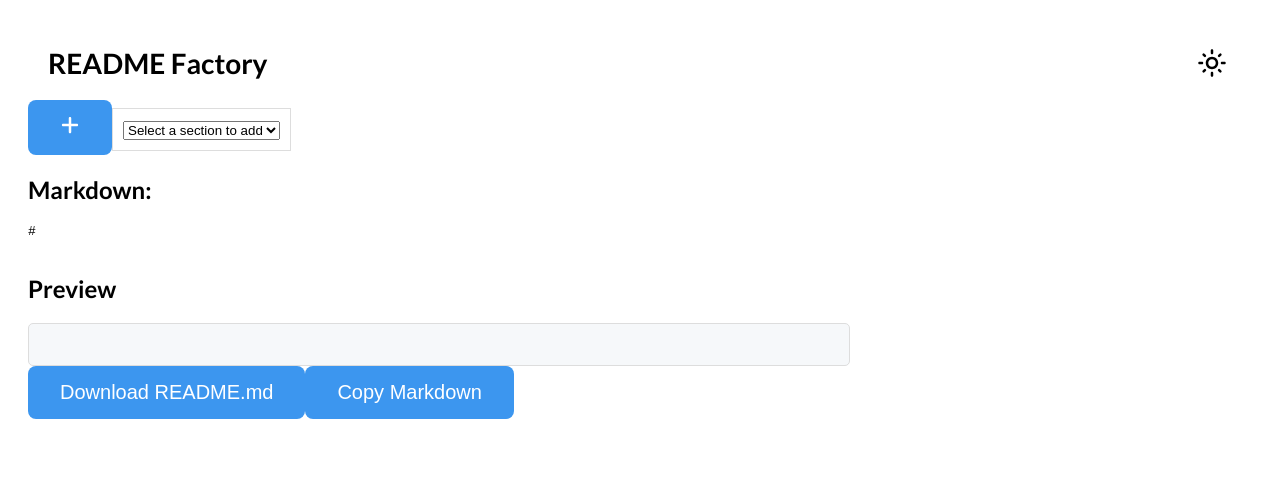
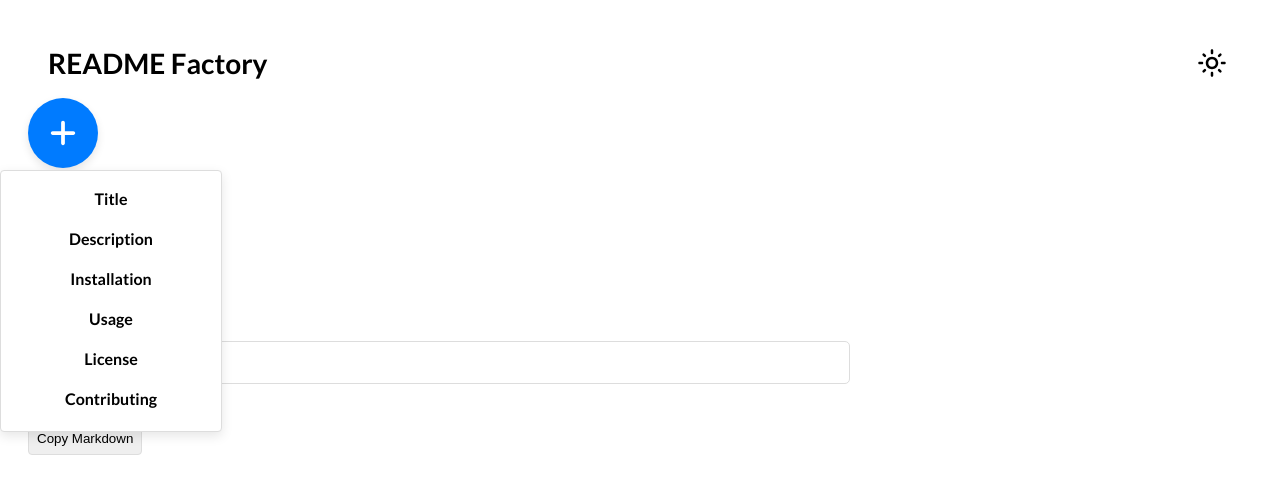
Before and after one commit to nadolf/readme-factory, a React (Vite) app: page /generator in a window 1280 px wide. Both pictures are taken after a click on the button 70 px from the left and 125 px from the top of the page. Shown: the top 494 px of the page. Built offline with nearby package versions, Linux system fonts and the light colour scheme.

Commit message:
Dropdown Button

```diff
--- a/package.json
+++ b/package.json
@@ -10,6 +10,7 @@
     "preview": "vite preview"
   },
   "dependencies": {
+    "classnames": "^2.5.1",
     "marked": "^15.0.6",
     "react": "^18.3.1",
     "react-beautiful-dnd": "^13.1.1",
--- a/src/pages/ReadmeGenerator.jsx
+++ b/src/pages/ReadmeGenerator.jsx
@@ -1,9 +1,9 @@
 import React, { useState } from "react";
+import "../styles/ReadmeGenerator.css";
 import ReactMarkdown from "react-markdown";
 import {
   FaPlus,
   FaTrash,
-  FaXmark,
   FaAngleDown,
   FaAngleUp,
 } from "react-icons/fa6";
@@ -113,37 +113,6 @@ export default function ReadmeGenerator() {
     return markdown;
   };
 
-  // Generate non-markdown preview
-  const generatePreview = () => {
-    let preview = `# ${
-      sections.find((section) => section.type === "title")?.content || ""
-    }\n\n`;
-
-    sections.forEach((section) => {
-      switch (section.type) {
-        case "description":
-          preview += `## Description\n${section.content}\n\n`;
-          break;
-        case "installation":
-          preview += `## Installation\n${section.content}\n\n`;
-          break;
-        case "usage":
-          preview += `## Usage\n${section.content}\n\n`;
-          break;
-        case "license":
-          preview += `## License\n${section.content}\n\n`;
-          break;
-        case "contributing":
-          preview += `## Contributing\n${section.content}\n\n`;
-          break;
-        default:
-          break;
-      }
-    });
-
-    return preview;
-  };
-
   // Handle markdown download
   const downloadMarkdown = () => {
     const markdown = generateMarkdown();
@@ -166,35 +135,29 @@ export default function ReadmeGenerator() {
     <div style={{ padding: "20px" }}>
       <GeneratorNav />
       <div>
-        <button onClick={() => setIsDropdownVisible(!isDropdownVisible)}>
-          <FaPlus />
+        <button
+          className="add-button"
+          onClick={() => setIsDropdownVisible(!isDropdownVisible)}
+        >
+          <FaPlus size={30} />
         </button>
-        {isDropdownVisible && (
+
         <div
-            style={{
-              marginTop: "10px",
-              padding: "10px",
-              border: "1px solid #ddd",
-              display: "inline-block",
-            }}
+          className={`dropdown ${isDropdownVisible ? "show" : ""}`}
+          style={{ marginTop: "10px", padding: "10px", display: "inline-block"}}
         >
-            <select
-              onChange={(e) => addSection(e.target.value)}
-              defaultValue=""
-            >
-              <option value="" disabled>
-                Select a section to add
-              </option>
           {availableSections
             .filter((section) => !sections.find((s) => s.type === section))
             .map((section) => (
-                  <option key={section} value={section}>
+              <div
+                key={section}
+                onClick={() => addSection(section)}
+                className="dropdown-options"
+              >
                 {section.charAt(0).toUpperCase() + section.slice(1)}
-                  </option>
+              </div>
             ))}
-            </select>
         </div>
-        )}
       </div>
 
       {sections.map((section, index) => (
@@ -204,6 +167,7 @@ export default function ReadmeGenerator() {
             margin: "10px 0",
             border: "1px solid #ddd",
             padding: "10px",
+            position: "relative",
           }}
         >
           <label>
@@ -234,6 +198,7 @@ export default function ReadmeGenerator() {
           </div>
         </div>
       ))}
+
       <div>
         <h2>Markdown:</h2>
         <pre>{generateMarkdown()}</pre>
@@ -241,20 +206,11 @@ export default function ReadmeGenerator() {
 
       <div>
         <h2>Preview</h2>
-        <div
-          style={{
-            padding: "10px",
-            border: "1px solid #ddd",
-            whiteSpace: "pre-wrap",
-            backgroundColor: "#f6f8fa",
-            borderRadius: "5px",
-            wordBreak: "break-word",
-            maxWidth: "800px",
-          }}
-        >
+        <div className="preview-area">
           <ReactMarkdown>{generateMarkdown()}</ReactMarkdown>
         </div>
       </div>
+
       <div>
         <button onClick={downloadMarkdown}>Download README.md</button>
         <button onClick={copyToClipboard}>Copy Markdown</button>
--- a/src/styles/Index.css
+++ b/src/styles/Index.css
@@ -3,12 +3,3 @@ body {
   font-weight: 300;
   font-style: normal;
 }
-
-button {
-  background-color: rgb(60, 150, 239);
-  color: white;
-  border: none;
-  font-size: 20px;
-  padding: 15px 32px;
-  border-radius: 8px;
-}
--- /dev/null
+++ b/src/styles/ReadmeGenerator.css
@@ -0,0 +1,85 @@
+.add-button {
+  border-radius: 50%;
+  padding: 20px;
+  display: inline-flex;
+  align-items: center;
+  justify-content: center;
+  background-color: #007bff;
+  color: white;
+  border: none;
+  cursor: pointer;
+  box-shadow: 0px 4px 8px rgba(0, 0, 0, 0.1);
+  transition: background-color 0.3s ease, transform 0.2s ease;
+}
+
+.add-button:hover {
+  background-color: #007bff;
+  opacity: 0.8;
+  transition: 0.3s;
+}
+
+.add-button:focus {
+  outline: none;
+}
+
+.dropdown {
+  position: absolute;
+  top: 160px;
+  left: 0;
+  background-color: white;
+  border: 1px solid #ddd;
+  padding: 10px;
+  box-shadow: 0px 4px 12px rgba(0, 0, 0, 0.1);
+  z-index: 1000;
+  width: auto;
+  min-width: 200px;
+  border-radius: 4px;
+  opacity: 0;
+  visibility: hidden;
+  transform: translateY(10px);
+  transition: opacity 0.3s, transform 0.3s, visibility 0s linear 0.3s;
+}
+
+.dropdown.show {
+  opacity: 1;
+  visibility: visible;
+  transform: translateY(0);
+}
+
+.dropdown-options {
+  display: block;
+  width: 100%;
+  padding: 8px 0px;
+  text-align: center;
+  margin-bottom: 5px;
+  cursor: pointer;
+  font-weight: 600;
+  font-size: 20;
+}
+.dropdown-options:hover {
+  color: #007bff;
+}
+
+.preview-area {
+  padding: 10px;
+  border: 1px solid #ddd;
+  border-radius: 5px;
+  word-break: break-all;
+  max-width: 800px;
+}
+
+button {
+  display: block;
+  padding: 8px;
+  color: #000;
+  border: 1px solid #ddd;
+  border-radius: 4px;
+  text-align: left;
+  margin-bottom: 5px;
+  cursor: pointer;
+  transition: background-color 0.3s ease;
+}
+
+button:hover {
+  background-color: #e0e0e0;
+}
```
Also changed, not shown: 1 other file (tests, documents, lock files or other folders). Lines whose indentation alone changed are shown as unchanged.
